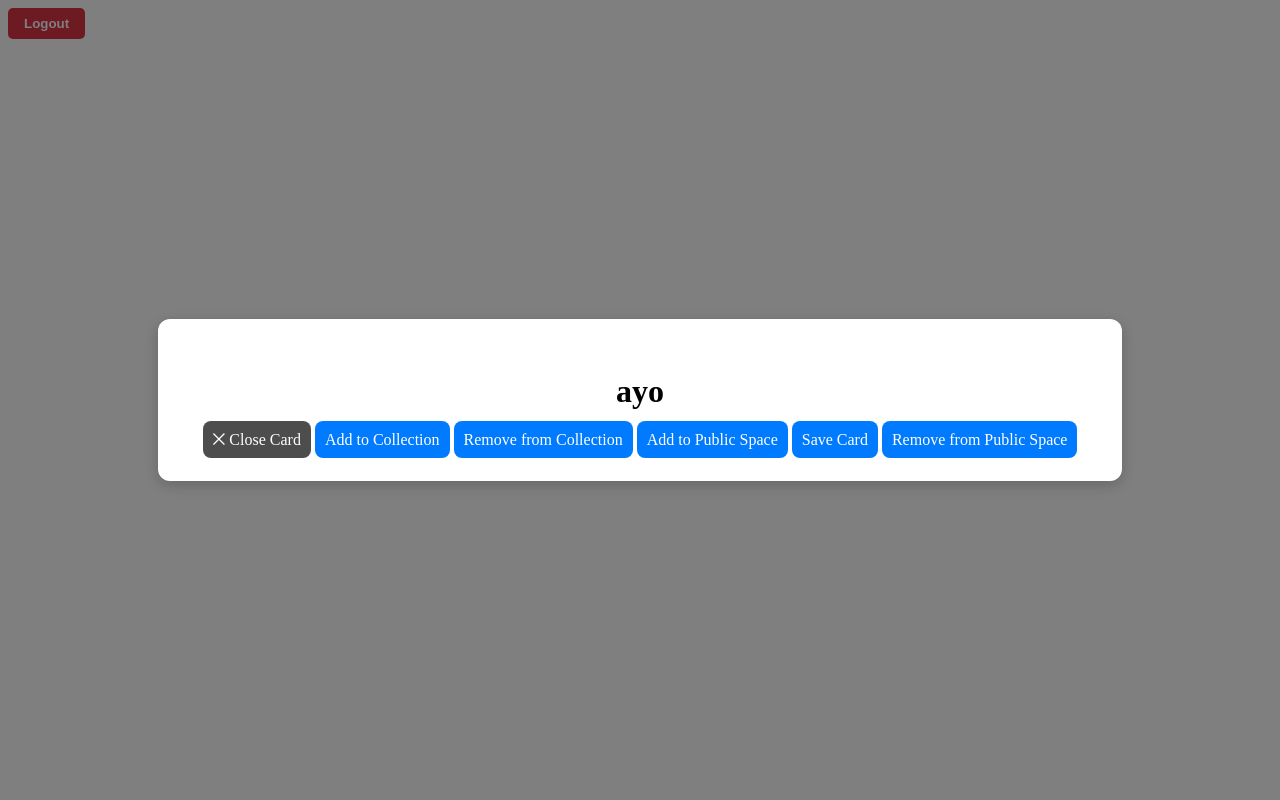
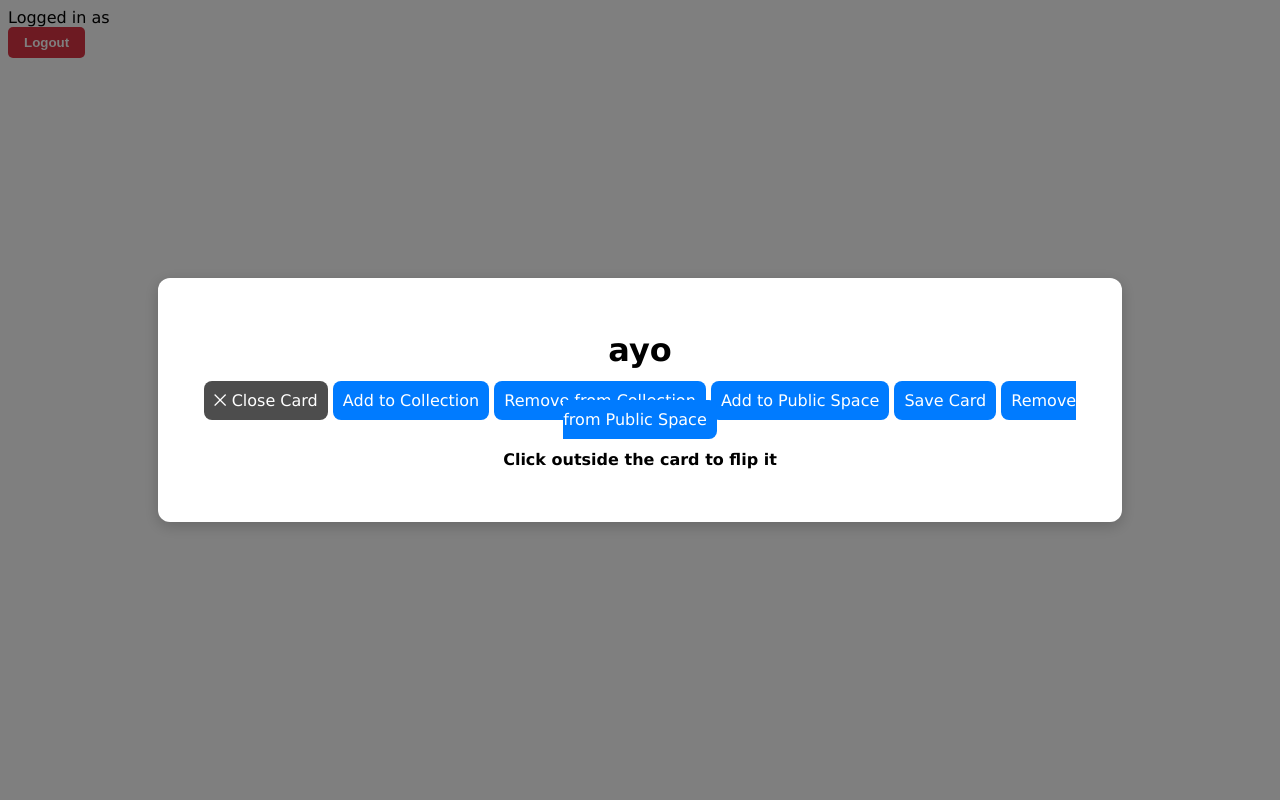
Before and after one commit to keithayeras/SpeakNoy, a Django app: page /SpeakNoy/1/ in a window 1280 px wide. Run offline with Django 5.2, Linux system fonts and the light colour scheme; data comes from the database, SQL or seed files in the repository; both versions use the stored data as it was after the commit.

Commit message:
A bit of QoL text stuff

```diff
--- a/static/flashcards/style.css
+++ b/static/flashcards/style.css
@@ -1,3 +1,7 @@
+body {
+    font-family: "Verdana", sans-serif;
+}
+
 .modal-overlay {
     position: fixed;
     top: 0; left: 0;
--- a/templates/base.html
+++ b/templates/base.html
@@ -10,6 +10,7 @@
     </head>
 
     <body>
+        Logged in as {{ user.username }}
         <form action="{% url 'accounts:logout' %}" method="post">
             {% csrf_token %}
             <button type="submit" class="logout-btn">Logout</button>
--- a/templates/flashcards/flashcard_detail.html
+++ b/templates/flashcards/flashcard_detail.html
@@ -32,6 +32,7 @@
                         <button type="submit" id="discard" class="btn-discard">Discard</button>
                     </form>
                 {% endif %}
+                <h4>Click outside the card to flip it</h4>
         </div>
     </div>
 
```
Also changed, not shown: db.sqlite3.
